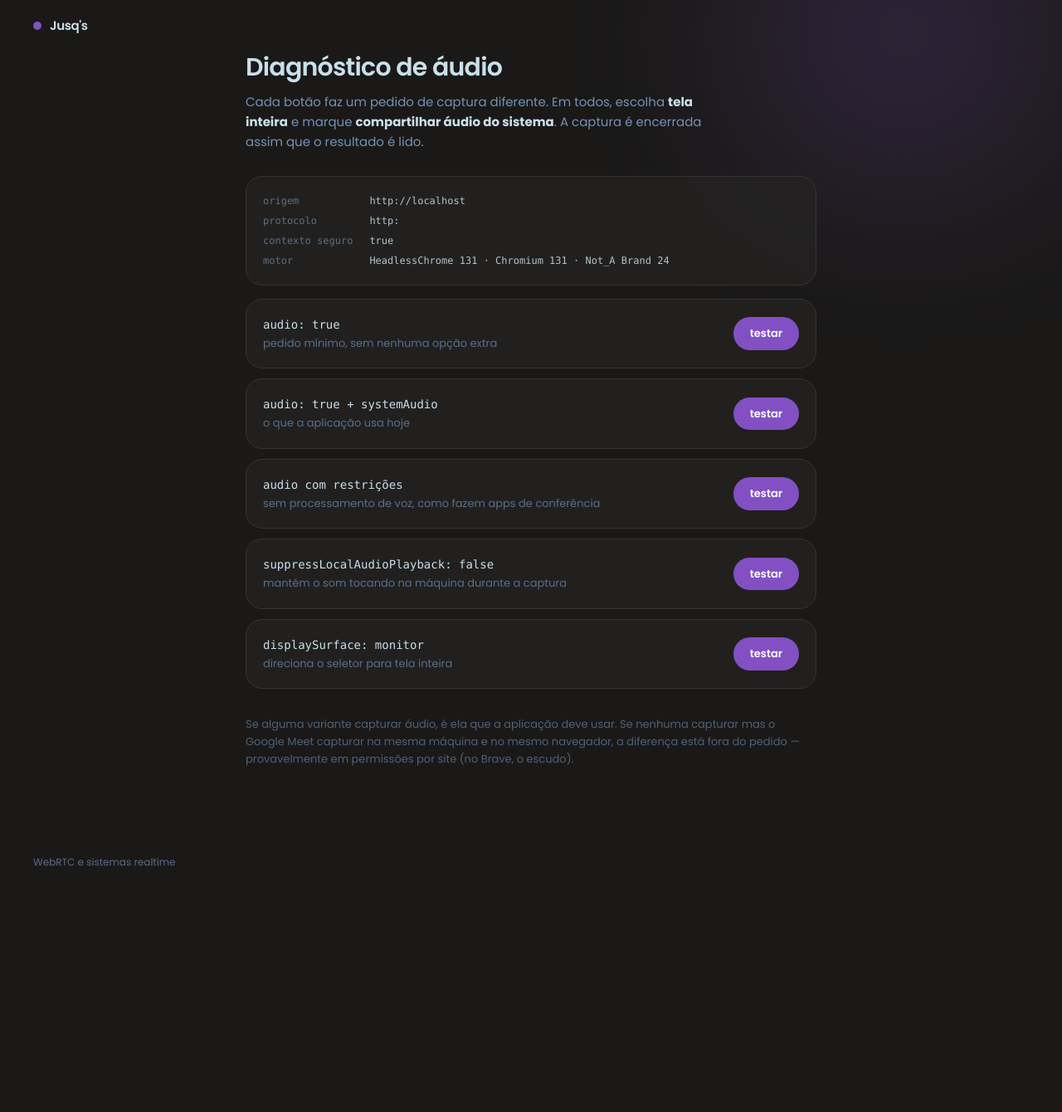
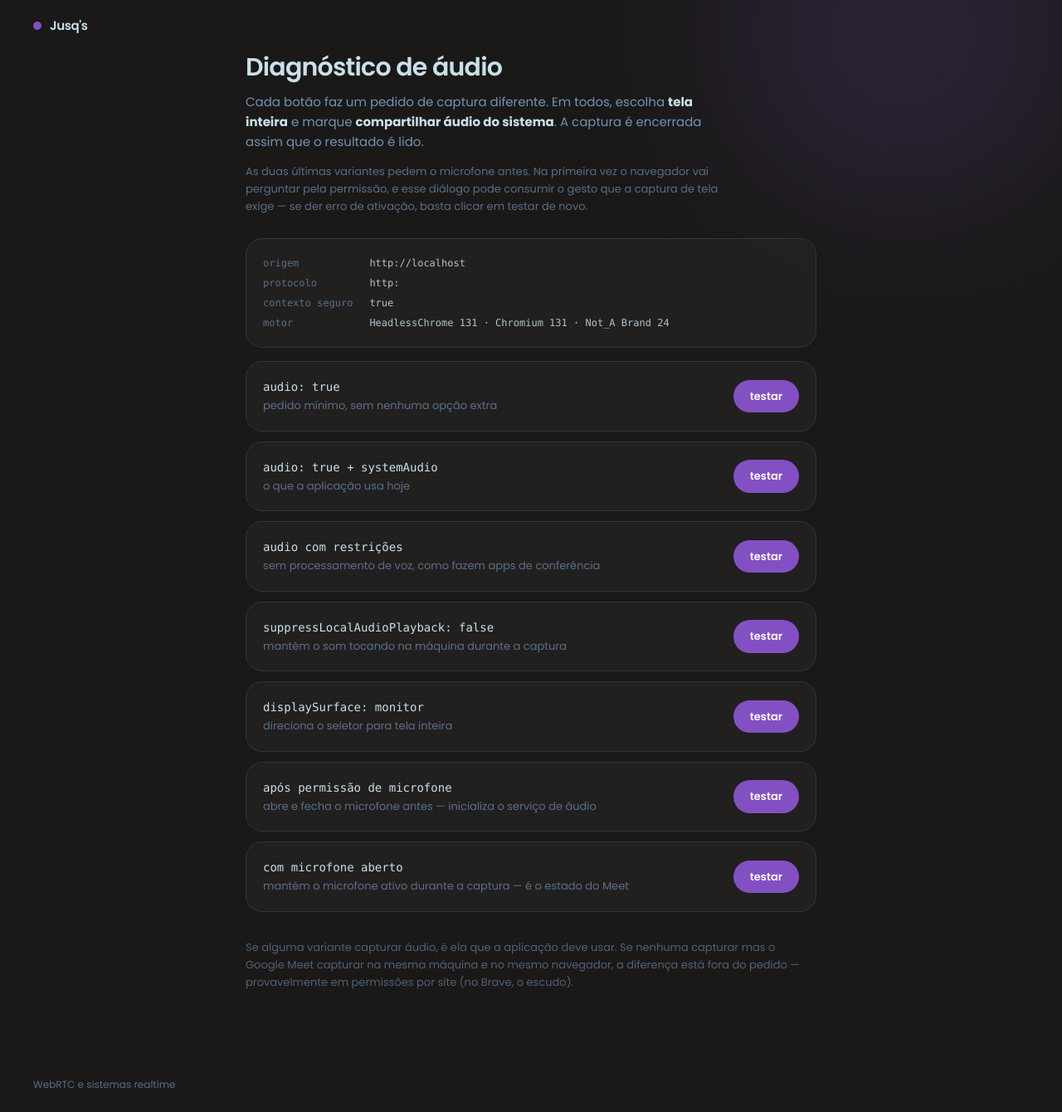
Before and after one commit to MatheusJuski/Jusq, a Next.js app in the folder apps/web/: page /diag in a window 1280 px wide. Shown: the whole page at 83% size. Before the commit the page ends 1072 px from the top, so only its background shows below. Built offline with nearby package versions, Linux system fonts and the light colour scheme.

Commit message:
TEST | TEste com microfone aberto

```diff
--- a/apps/web/app/diag/page.tsx
+++ b/apps/web/app/diag/page.tsx
@@ -28,6 +28,12 @@ interface Variant {
   label: string;
   detail: string;
   options: ProbeOptions;
+  /**
+   * Roda antes do pedido de captura. O stream devolvido é mantido aberto
+   * durante a captura e encerrado no fim — devolva `null` para não manter
+   * nada aberto.
+   */
+  prepare?: () => Promise<MediaStream | null>;
 }
 
 const VARIANTS: Variant[] = [
@@ -77,6 +83,24 @@ const VARIANTS: Variant[] = [
       systemAudio: 'include',
     },
   },
+  {
+    id: 'mic-first',
+    label: 'após permissão de microfone',
+    detail: 'abre e fecha o microfone antes — inicializa o serviço de áudio',
+    options: { video: true, audio: true, systemAudio: 'include' },
+    prepare: async () => {
+      const mic = await navigator.mediaDevices.getUserMedia({ audio: true });
+      for (const track of mic.getTracks()) track.stop();
+      return null;
+    },
+  },
+  {
+    id: 'mic-open',
+    label: 'com microfone aberto',
+    detail: 'mantém o microfone ativo durante a captura — é o estado do Meet',
+    options: { video: true, audio: true, systemAudio: 'include' },
+    prepare: () => navigator.mediaDevices.getUserMedia({ audio: true }),
+  },
 ];
 
 interface Result {
@@ -123,7 +147,11 @@ export default function DiagPage() {
 
   async function run(variant: Variant) {
     setRunning(variant.id);
+    let prepared: MediaStream | null = null;
+
     try {
+      prepared = variant.prepare ? await variant.prepare() : null;
+
       const stream = await navigator.mediaDevices.getDisplayMedia(
         variant.options as DisplayMediaStreamOptions,
       );
@@ -162,6 +190,7 @@ export default function DiagPage() {
         },
       }));
     } finally {
+      if (prepared) for (const track of prepared.getTracks()) track.stop();
       setRunning(null);
     }
   }
@@ -176,6 +205,12 @@ export default function DiagPage() {
         <strong className="text-sky">tela inteira</strong> e marque{' '}
         <strong className="text-sky">compartilhar áudio do sistema</strong>. A
         captura é encerrada assim que o resultado é lido.
+      </p>
+      <p className="mt-3 max-w-xl text-[13px] leading-relaxed text-denim/70">
+        As duas últimas variantes pedem o microfone antes. Na primeira vez o
+        navegador vai perguntar pela permissão, e esse diálogo pode consumir o
+        gesto que a captura de tela exige — se der erro de ativação, basta
+        clicar em testar de novo.
       </p>
 
       {env && (
```
Also changed, not shown: 1 other file (tests, documents, lock files or other folders).
